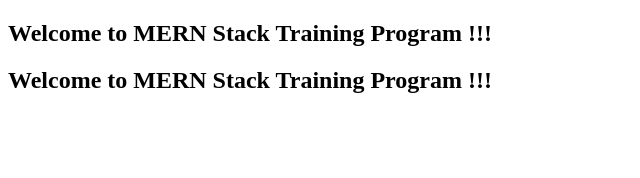
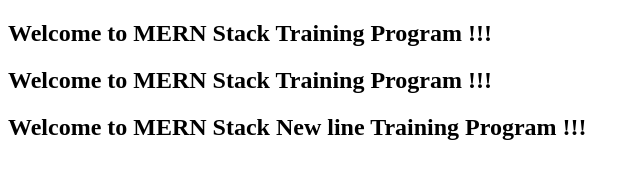
Before and after one commit to muraliveesambattu/mern_syed, a plain HTML site: page HTML/sample1.html in a window 1280 px wide. Shown: the whole page, without its empty margins (0-640 px from the left). Drawn offline with Linux system fonts and the light colour scheme.

Commit message:
New line added

```diff
--- a/HTML/sample1.html
+++ b/HTML/sample1.html
@@ -8,5 +8,7 @@
 <body>
     <h2>Welcome to MERN Stack Training Program !!! </h2>
     <h2>Welcome to MERN Stack Training Program !!! </h2>
+    <h2>Welcome to MERN Stack  New line Training Program !!! </h2>
+
 </body>
 </html>
```
